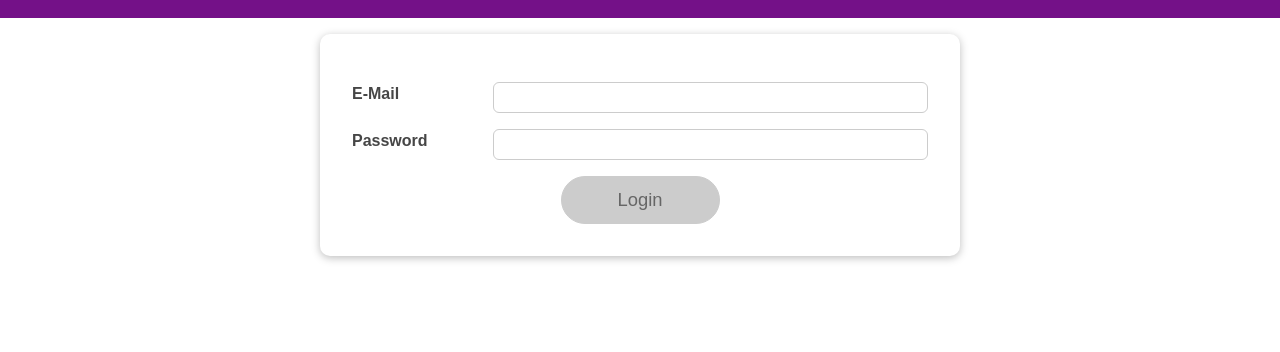
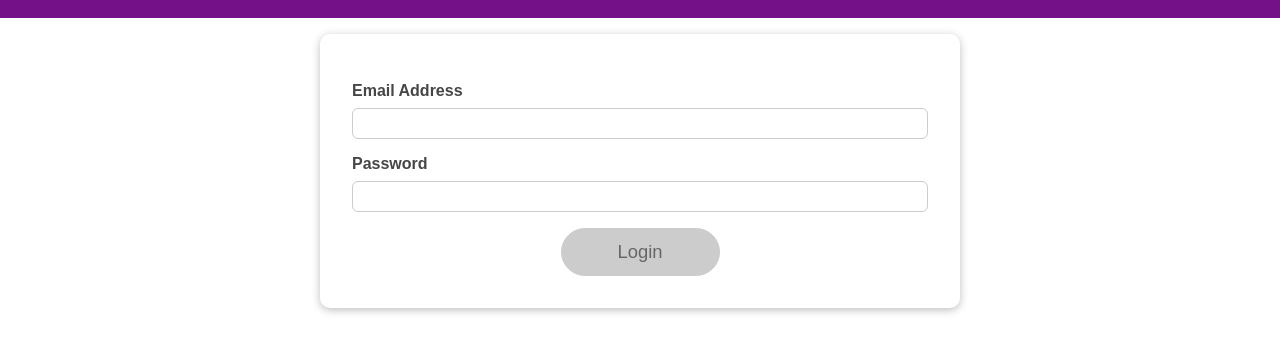
Before and after one commit to Uvacoder/reactjs-starters-demos, a React app in the folder react-learning/react-login-template/: page / in a window 1280 px wide. Shown: the part 62-414 px from the top of the page. Built offline with nearby package versions, Linux system fonts and the light colour scheme.

Commit message:
added input component for DRY code

```diff
--- a/react-learning/react-login-template/src/components/Login/Login.js
+++ b/react-learning/react-login-template/src/components/Login/Login.js
@@ -4,6 +4,7 @@ import Card from '../UI/Card/Card';
 import classes from './Login.module.css';
 import Button from '../UI/Button/Button';
 import AuthContext from '../store/AuthContext';
+import InputContent from '../UI/Input/InputContent';
 
 const emailReducer = (state, action) => {
 	const emailChecker = /^[a-zA-Z0-9.!#$%&'*+/=?^_`{|}~-]+@[a-zA-Z0-9-]+(?:\.[a-zA-Z0-9-]+)*$/;
@@ -76,7 +77,7 @@ const Login = (props) => {
 	return (
 		<Card className={classes.login}>
 			<form onSubmit={submitHandler}>
-				<div className={`${classes.control} ${emailState.isValid === false ? classes.invalid : ''}`}>
+				{/* <div className={`${classes.control} ${emailState.isValid === false ? classes.invalid : ''}`}>
 					<label htmlFor="email">E-Mail</label>
 					<input
 						type="email"
@@ -85,8 +86,18 @@ const Login = (props) => {
 						onChange={emailChangeHandler}
 						onBlur={validateEmailHandler}
 					/>
-				</div>
-				<div className={`${classes.control} ${passwordState.isValid === false ? classes.invalid : ''}`}>
+				</div> */}
+				<InputContent
+					isValid={emailState.isValid}
+					htmlFor="email"
+					id="email"
+					value={emailState.value}
+					onChange={emailChangeHandler}
+					onBlur={validateEmailHandler}
+				>
+					Email Address
+				</InputContent>
+				{/* <div className={`${classes.control} ${passwordState.isValid === false ? classes.invalid : ''}`}>
 					<label htmlFor="password">Password</label>
 					<input
 						type="password"
@@ -95,7 +106,17 @@ const Login = (props) => {
 						onChange={passwordChangeHandler}
 						onBlur={validatePasswordHandler}
 					/>
-				</div>
+				</div> */}
+				<InputContent
+					isValid={passwordState.isValid}
+					htmlFor="password"
+					id="password"
+					value={passwordState.value}
+					onChange={passwordChangeHandler}
+					onBlur={validatePasswordHandler}
+				>
+					Password
+				</InputContent>
 				<div className={classes.actions}>
 					<Button type="submit" className={classes.btn} disabled={!formIsValid}>
 						Login
--- /dev/null
+++ b/react-learning/react-login-template/src/components/UI/Input/InputContent.js
@@ -0,0 +1,17 @@
+import classes from './InputContent.module.css';
+const InputContent = (props) => {
+	return (
+		<div className={`${classes.control} ${props.isValid === false ? 'classes.invalid' : ''}`}>
+			<label htmlFor={props.htmlFor || 'input'}>{props.children}</label>
+			<input
+				type={props.type || 'text'}
+				id={props.id || 'input'}
+				value={props.value}
+				onChange={props.onChange}
+				onBlur={props.onBlur}
+			/>
+		</div>
+	);
+};
+
+export default InputContent;
--- /dev/null
+++ b/react-learning/react-login-template/src/components/UI/Input/InputContent.module.css
@@ -0,0 +1,37 @@
+.control {
+	margin: 1rem 0;
+	display: flex;
+	align-items: stretch;
+	flex-direction: column;
+}
+
+.control label,
+.control input {
+	display: block;
+}
+
+.control label {
+	font-weight: bold;
+	flex: 1;
+	color: #464646;
+	margin-bottom: 0.5rem;
+}
+
+.control input {
+	flex: 3;
+	font: inherit;
+	padding: 0.35rem 0.35rem;
+	border-radius: 6px;
+	border: 1px solid #ccc;
+}
+
+.control input:focus {
+	outline: none;
+	border-color: #4f005f;
+	background: #f6dbfc;
+}
+
+.control.invalid input {
+	border-color: red;
+	background: #fbdada;
+}
--- a/react-learning/react-login-template/src/components/store/AuthContext.js
+++ b/react-learning/react-login-template/src/components/store/AuthContext.js
@@ -1,4 +1,4 @@
-import React, { useState, useContext, useEffect } from 'react';
+import React, { useState, useEffect } from 'react';
 
 const AuthContext = React.createContext({
 	isLoggedIn: false,
@@ -14,7 +14,7 @@ export const AuthContextProvider = (props) => {
 		if (isUserLoggedIn === 'UserLoggedIn') {
 			setLoggedIn(true);
 		}
-	});
+	}, []);
 
 	const loginHandler = (email, password) => {
 		localStorage.setItem('loggedIn', 'UserLoggedIn');
```
